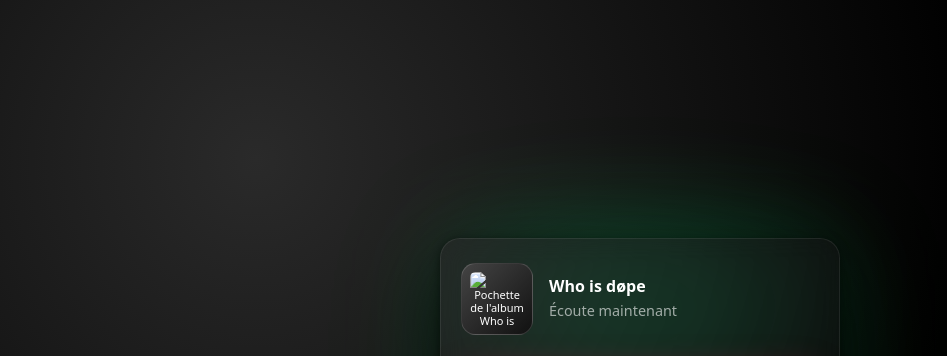
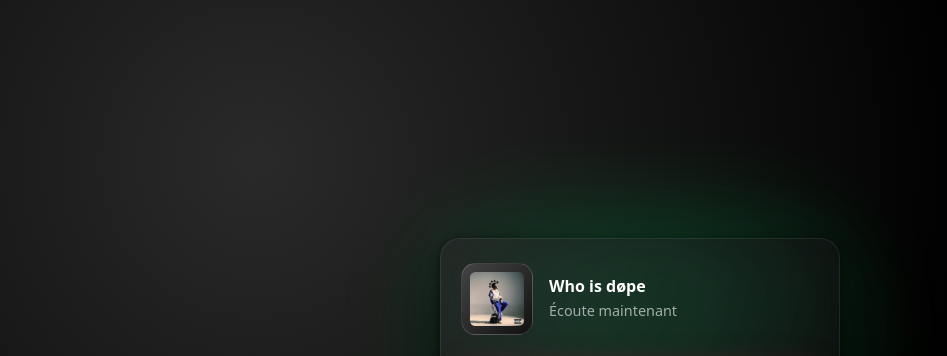
Before and after one commit to nfc-music/dopefamily-, a plain HTML site: page who-is-dope.html in a window 1280 px wide. Shown: the top 356 px of the page, without its empty margins (0-947 px from the left). Drawn offline with Linux system fonts and the light colour scheme.

Commit message:
Update who-is-dope.html

```diff
--- a/who-is-dope.html
+++ b/who-is-dope.html
@@ -221,7 +221,7 @@
       <!-- Remplace src par ta vraie pochette (cover.jpg dans le même dossier) -->
       <img
         class="cover"
-        src="cover.jpg"
+        src="coverdope.jpg"
         alt="Pochette de l'album Who is døpe"
       />
 
```
